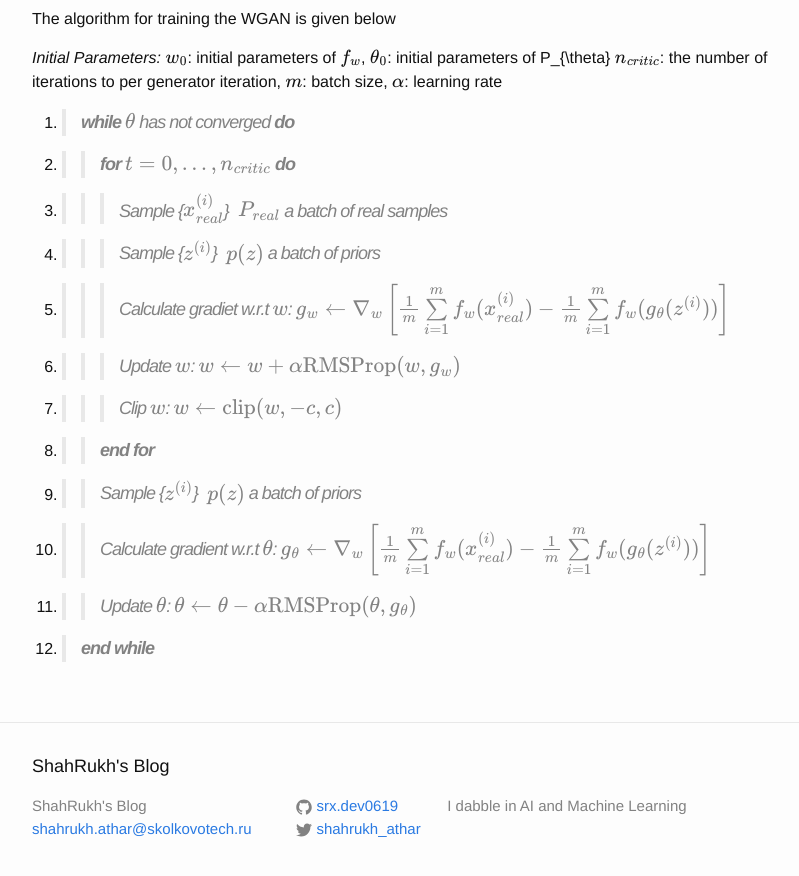
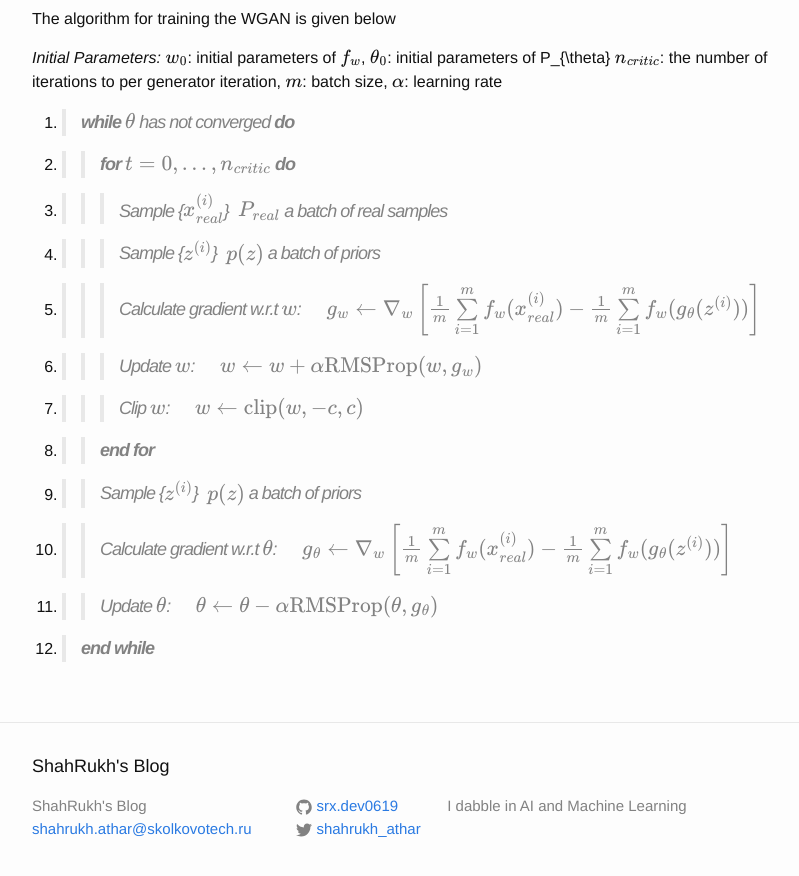
Before and after one commit to shahrukhathar/shahrukhathar.github.io, a Jekyll site: the page built from _posts/2017-03-04-Wasserstein-GANs.markdown, in a window 1280 px wide and 900 px high, scrolled down 702 px. Shown: the top 876 px of the window, without its empty margins (238-1037 px from the left). Built offline with Jekyll 4.4.1, drawn with Linux system fonts in a browser that asks for light colours; formulas are drawn with MathJax 3.

Commit message:
UpdateWGAN

```diff
--- a/_posts/2017-03-04-Wasserstein-GANs.markdown
+++ b/_posts/2017-03-04-Wasserstein-GANs.markdown
@@ -37,11 +37,11 @@ $$n_{critic}$$: the number of iterations to per generator iteration, $$m$$: batc
  2. > > **for** $$t = 0, \dots, n_{critic}$$ **do**
  3. > > > Sample {$$x_{real}^{(i)}$$} $$ ~ P_{real}$$ a batch of real samples
  4. > > > Sample {$$z^{(i)}$$} $$ ~ p(z)$$ a batch of priors
- 5. > > > Calculate gradiet w.r.t $$w$$:  $$g_{w} \leftarrow \nabla_{w} \left[\frac{1}{m}\sum\limits_{i = 1}^{m}f_{w}(x_{real}^{(i)}) - \frac{1}{m}\sum\limits_{i = 1}^{m}f_{w}(g_{\theta}(z^{(i)}))\right]$$
- 6. > > > Update $$w$$:  $$w \leftarrow w + \alpha \text{RMSProp}(w, g_{w})$$
- 7. > > > Clip $$w$$:  $$w \leftarrow \text{clip}(w, -c, c) $$
+ 5. > > > Calculate gradient w.r.t $$w$$:  $$\quad g_{w} \leftarrow \nabla_{w} \left[\frac{1}{m}\sum\limits_{i = 1}^{m}f_{w}(x_{real}^{(i)}) - \frac{1}{m}\sum\limits_{i = 1}^{m}f_{w}(g_{\theta}(z^{(i)}))\right]$$
+ 6. > > > Update $$w$$:  $$\quad w \leftarrow w + \alpha \text{RMSProp}(w, g_{w})$$
+ 7. > > > Clip $$w$$:  $$\quad w \leftarrow \text{clip}(w, -c, c) $$
  8. > > **end for**
  9. > > Sample {$$z^{(i)}$$} $$ ~ p(z)$$ a batch of priors
- 10. > > Calculate gradient w.r.t $$\theta$$:  $$ g_{\theta} \leftarrow \nabla_{w} \left[\frac{1}{m}\sum\limits_{i = 1}^{m}f_{w}(x_{real}^{(i)}) - \frac{1}{m}\sum\limits_{i = 1}^{m}f_{w}(g_{\theta}(z^{(i)}))\right]$$
- 11. > > Update $$\theta$$:  $$\theta \leftarrow \theta - \alpha \text{RMSProp}(\theta, g_{\theta})$$
+ 10. > > Calculate gradient w.r.t $$\theta$$:  $$\quad g_{\theta} \leftarrow \nabla_{w} \left[\frac{1}{m}\sum\limits_{i = 1}^{m}f_{w}(x_{real}^{(i)}) - \frac{1}{m}\sum\limits_{i = 1}^{m}f_{w}(g_{\theta}(z^{(i)}))\right]$$
+ 11. > > Update $$\theta$$:  $$\quad \theta \leftarrow \theta - \alpha \text{RMSProp}(\theta, g_{\theta})$$
  12. > **end while**
```
